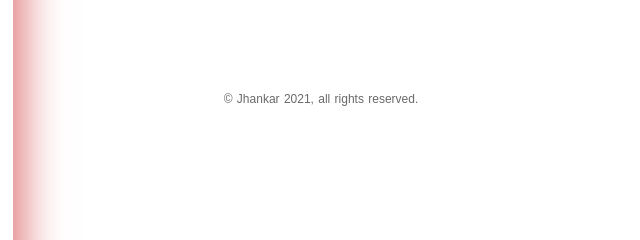
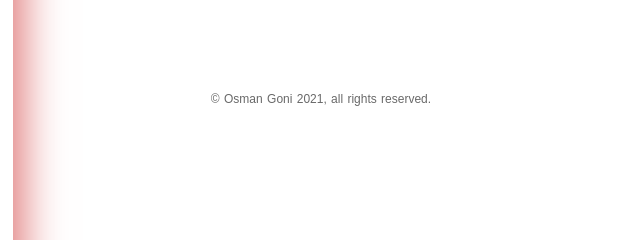
Before and after one commit to osmangonidev/my-protfolio, a plain HTML site: page index.html in a window 1280 px wide. Shown: the part 2000-2240 px from the top of the page, 631-1271 px from the left. Drawn offline with Linux system fonts and the light colour scheme.

Commit message:
footer text changes

```diff
--- a/index.html
+++ b/index.html
@@ -46,7 +46,7 @@
         </div>
     </section>
     <footer>
-        <p>© Jhankar 2021, all rights reserved.</p>
+        <p>© Osman Goni 2021, all rights reserved.</p>
     </footer>
 
 </body>
```
